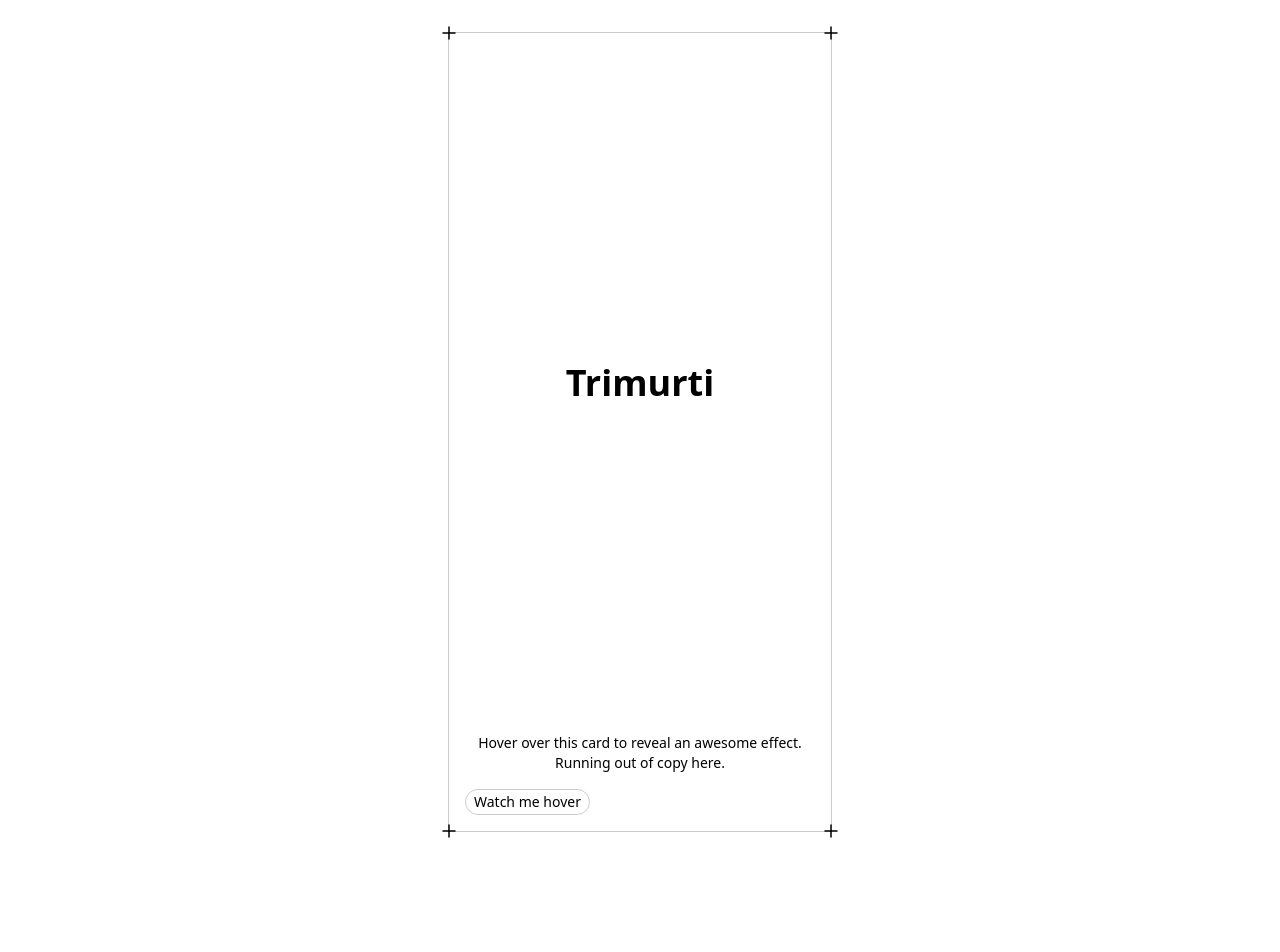
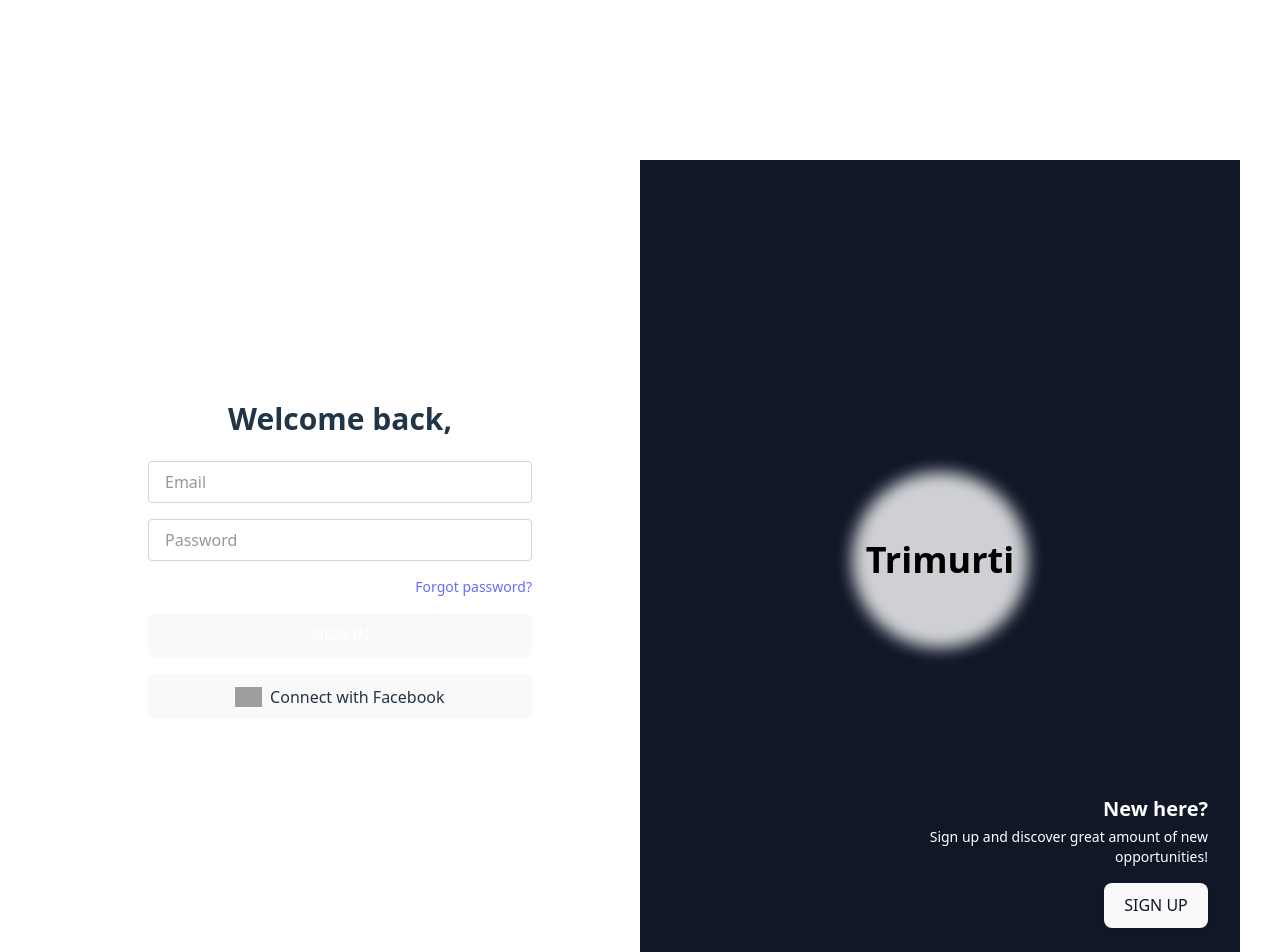
Before and after one commit to Bibek9808/Trimurti-web-login, a React (Vite) app: page / in a window 1280 px wide. Shown: the top 952 px of the page. Before the commit the page ends 864 px from the top, so only its background shows below. Built offline with nearby package versions, Linux system fonts and the light colour scheme; grey boxes are pictures that could not be loaded.

Commit message:
Login and SignUp Page refactor

```diff
--- a/package.json
+++ b/package.json
@@ -14,7 +14,8 @@
     "@tailwindcss/vite": "^4.1.10",
     "clsx": "^2.1.1",
     "framer-motion": "^12.18.1",
-    "motion": "^12.18.1",
+    "lucide-react": "^0.523.0",
+    "motion": "^12.19.1",
     "react": "^19.1.0",
     "react-dom": "^19.1.0",
     "react-router-dom": "^7.6.2",
--- a/src/App.jsx
+++ b/src/App.jsx
@@ -1,35 +1,22 @@
-// import "./App.css";
-// // import { EvervaultCardDemo } from "./components/EvervaultCardDemo";
-// import { EvervaultCardDemo, Icon } from "./ui/card";
-
-// function App() {
-//   return (
-//     <div className="min-h-screen flex items-center justify-center bg-white dark:bg-black">
-//       <EvervaultCardDemo />
-//     </div>
-//   );
-// }
-
-// export default App;
 import "./App.css";
-import { EvervaultCard, Icon } from "./ui/evervault-card";
+import LoginSignUpPage from "./ui/LoginSignUpPage";
+import { FloatingNav } from "./ui/floating-navbar";
+import { Home, Info, Phone } from "lucide-react"; // Or use your own icons
 
 function App() {
+  const navItems = [
+    { name: "Home", link: "#", icon: <Home size={18} /> },
+    { name: "About", link: "#", icon: <Info size={18} /> },
+    { name: "Contact", link: "#", icon: <Phone size={18} /> },
+  ];
+
   return (
-    <div className="border border-black/[0.2] dark:border-white/[0.2] flex flex-col items-start max-w-sm mx-auto p-4 relative h-[30rem] bg-white dark:bg-black min-h-screen">
-      <Icon className="absolute h-6 w-6 -top-3 -left-3 dark:text-white text-black" />
-      <Icon className="absolute h-6 w-6 -bottom-3 -left-3 dark:text-white text-black" />
-      <Icon className="absolute h-6 w-6 -top-3 -right-3 dark:text-white text-black" />
-      <Icon className="absolute h-6 w-6 -bottom-3 -right-3 dark:text-white text-black" />
-      <EvervaultCard text="Trimurti" />
-      <h2 className="dark:text-white text-black mt-4 text-sm font-light">
-        Hover over this card to reveal an awesome effect. Running out of copy
-        here.
-      </h2>
-      <p className="text-sm border font-light dark:border-white/[0.2] border-black/[0.2] rounded-full mt-4 text-black dark:text-white px-2 py-0.5">
-        Watch me hover
-      </p>
-    </div>
+    <>
+      <FloatingNav navItems={navItems} />
+      <main className="pt-32"> {/* To avoid overlap with floating nav */}
+        <LoginSignUpPage />
+      </main>
+    </>
   );
 }
 
--- /dev/null
+++ b/src/ui/LoginSignUpPage.jsx
@@ -0,0 +1,61 @@
+import { EvervaultCard } from "./evervault-card";
+
+export default function LoginSignUpPage() {
+  return (
+    <div className="min-h-screen h-screen flex flex-col md:flex-row">
+      {/* LEFT PANEL */}
+      <div className="md:w-1/2 w-full flex flex-col justify-center items-center bg-white p-8 md:p-12">
+        <h2 className="text-3xl font-semibold mb-6">Welcome back,</h2>
+
+        <form className="w-full max-w-sm space-y-4">
+          <input
+            type="email"
+            placeholder="Email"
+            className="w-full px-4 py-2 border border-gray-300 rounded"
+          />
+          <input
+            type="password"
+            placeholder="Password"
+            className="w-full px-4 py-2 border border-gray-300 rounded"
+          />
+          <a href="#" className="text-sm text-right text-blue-500 block">
+            Forgot password?
+          </a>
+
+          <button
+            type="submit"
+            className="w-full bg-yellow-400 hover:bg-yellow-500 text-white py-2 rounded transition"
+          >
+            SIGN IN
+          </button>
+
+          <button className="w-full border border-gray-300 py-2 rounded flex items-center justify-center gap-2 hover:bg-gray-100 transition">
+            <img
+              src="https://www.svgrepo.com/show/157810/facebook.svg"
+              alt="fb"
+              className="h-5"
+            />
+            Connect with Facebook
+          </button>
+        </form>
+      </div>
+
+      {/* RIGHT PANEL */}
+      <div className="md:w-1/2 w-full h-96 md:h-auto relative flex justify-center items-center bg-gray-900 overflow-hidden">
+        <div className="w-[80%] h-[80%] md:h-[90%]">
+          <EvervaultCard text="Trimurti" className="w-full h-full" />
+        </div>
+
+        <div className="absolute bottom-4 md:bottom-8 right-4 md:right-8 z-20 text-right px-2 md:px-0">
+          <h3 className="text-white text-lg md:text-xl font-semibold">New here?</h3>
+          <p className="text-white text-xs md:text-sm mt-1 max-w-xs">
+            Sign up and discover great amount of new opportunities!
+          </p>
+          <button className="mt-3 md:mt-4 px-4 md:px-6 py-2 bg-white text-gray-900 rounded shadow hover:bg-gray-100 text-sm md:text-base">
+            SIGN UP
+          </button>
+        </div>
+      </div>
+    </div>
+  );
+}
--- /dev/null
+++ b/src/ui/floating-navbar.jsx
@@ -0,0 +1,73 @@
+"use client";
+import React, { useState } from "react";
+import {
+  motion,
+  AnimatePresence,
+  useScroll,
+  useMotionValueEvent,
+} from "motion/react";
+import { cn } from "../lib/utils";
+
+export const FloatingNav = ({ navItems, className }) => {
+  const { scrollYProgress } = useScroll();
+  const [visible, setVisible] = useState(false);
+
+  useMotionValueEvent(scrollYProgress, "change", (current) => {
+    if (typeof current === "number") {
+      const direction = current - scrollYProgress.getPrevious();
+      if (scrollYProgress.get() < 0.05) {
+        setVisible(false);
+      } else {
+        setVisible(direction < 0);
+      }
+    }
+  });
+
+  return (
+    <AnimatePresence mode="wait">
+      <motion.div
+        initial={{ opacity: 0, y: -100 }}
+        animate={{ y: visible ? 0 : -100, opacity: visible ? 1 : 0 }}
+        transition={{ duration: 0.3, ease: "easeOut" }}
+        className={cn(
+          "fixed top-6 inset-x-0 z-[5000] mx-auto max-w-fit px-6 py-3 rounded-full border backdrop-blur-md bg-white/70 dark:bg-black/60 shadow-xl flex items-center space-x-4",
+          "border-neutral-200 dark:border-white/20",
+          className
+        )}
+      >
+        {navItems.map((navItem, idx) => (
+          <a
+            key={`link-${idx}`}
+            href={navItem.link}
+            className={cn(
+              "relative flex items-center space-x-1 text-sm font-medium text-neutral-600 dark:text-neutral-200",
+              "transition-all hover:text-blue-600 dark:hover:text-blue-400"
+            )}
+          >
+            <motion.span
+              whileHover={{ scale: 1.2, rotate: 8 }}
+              transition={{ type: "spring", stiffness: 300 }}
+              className="block sm:hidden"
+            >
+              {navItem.icon}
+            </motion.span>
+            <span className="hidden sm:block">{navItem.name}</span>
+          </a>
+        ))}
+
+        <motion.button
+          whileHover={{ scale: 1.05 }}
+          whileTap={{ scale: 0.95 }}
+          className="relative text-sm font-semibold px-5 py-2 rounded-full border border-neutral-300 dark:border-white/30 bg-gradient-to-r from-blue-500 to-indigo-600 text-white shadow-md hover:shadow-blue-500/40 transition"
+        >
+          <span>Login</span>
+          <motion.span
+            animate={{ opacity: [0.5, 1, 0.5] }}
+            transition={{ duration: 2, repeat: Infinity }}
+            className="absolute -bottom-0.5 inset-x-1/4 h-px bg-white/70"
+          />
+        </motion.button>
+      </motion.div>
+    </AnimatePresence>
+  );
+};
```
Also changed, not shown: 1 other file (tests, documents, lock files or other folders).
